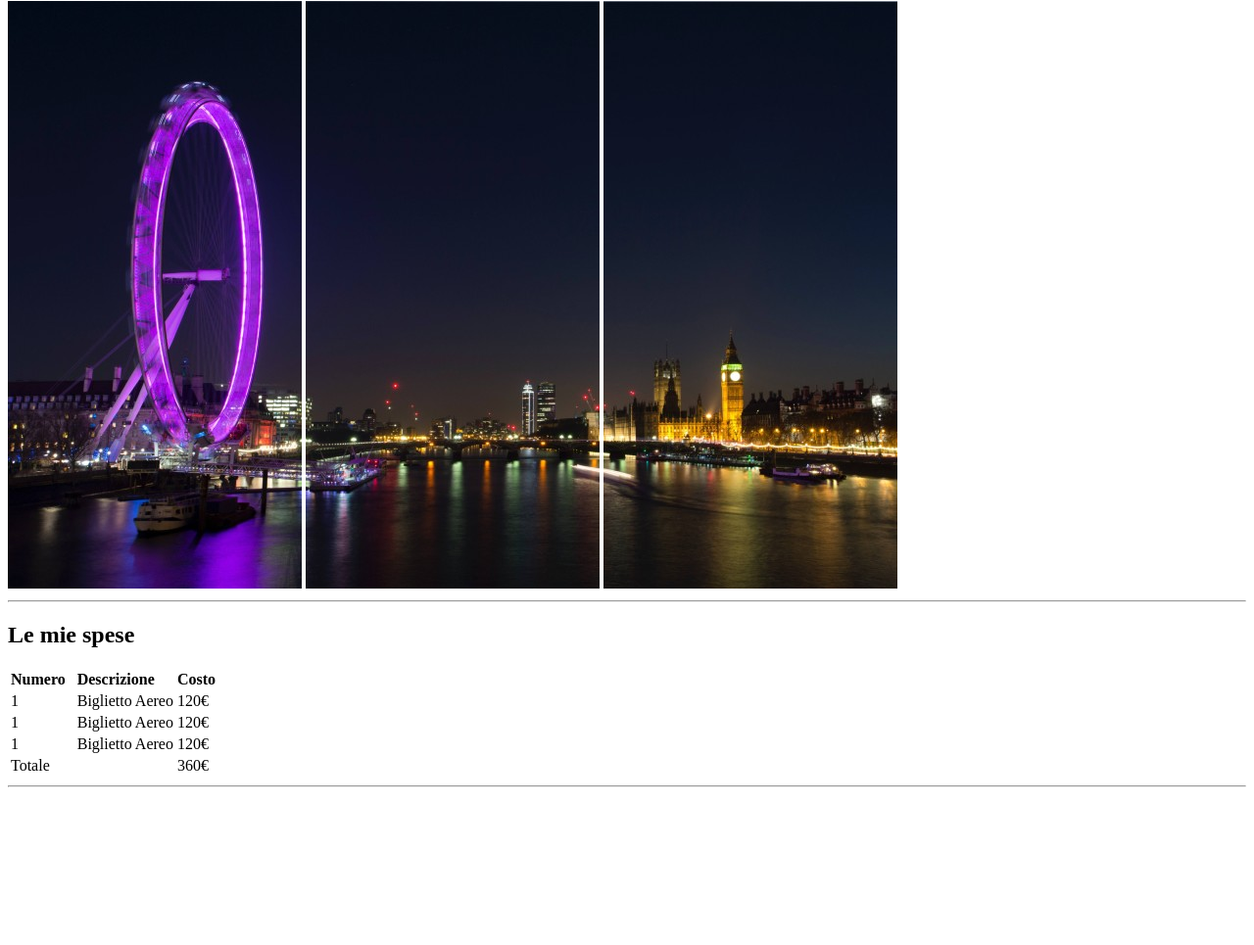
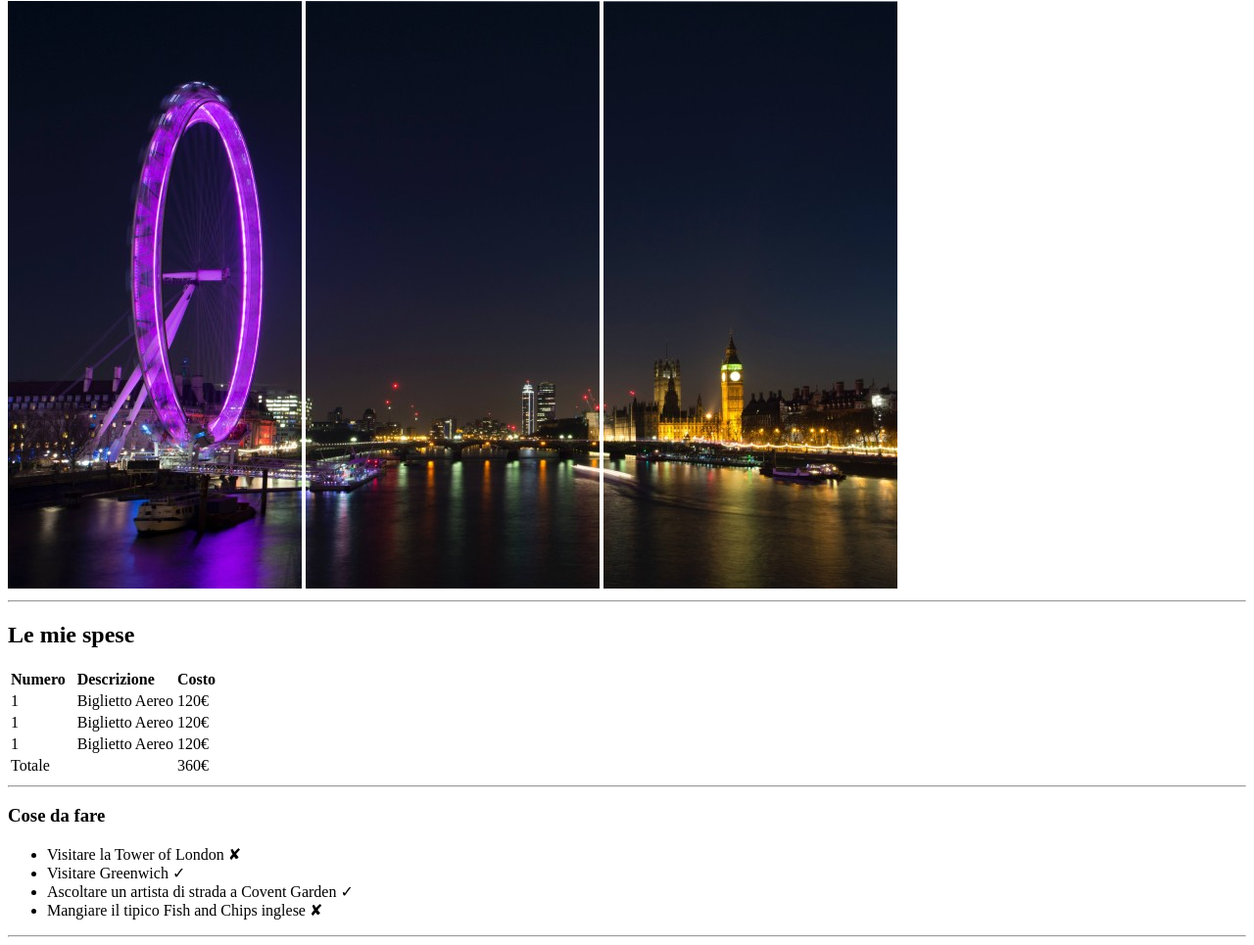
Before and after one commit to MattiaPlacido/html-london-trip, a plain HTML site: page index.html in a window 1280 px wide. Shown: the part 79-1044 px from the top of the page at 98% size. Before the commit the page ends 901 px from the top, so only its background shows below. Drawn offline with Linux system fonts and the light colour scheme.

Commit message:
Terza sezione della pagina

```diff
--- a/index.html
+++ b/index.html
@@ -43,9 +43,18 @@
         </table>
     </div>
     <hr>
-    <h3></h3>
+    <div> <!-- terza sezione della pagina -->
+        <h3>Cose da fare</h3>
+        <ul>
+            <li>Visitare la Tower of London &#10008</li>
+            <li>Visitare Greenwich &#10003</li>
+            <li>Ascoltare un artista di strada a Covent Garden &#10003</li>
+            <li>Mangiare il tipico Fish and Chips inglese &#10008</li>
+        </ul>
+    </div>
+    <hr>
+    <div>
+
+    </div>
 </body>
-<footer>
-
-</footer>
 </html>
```
